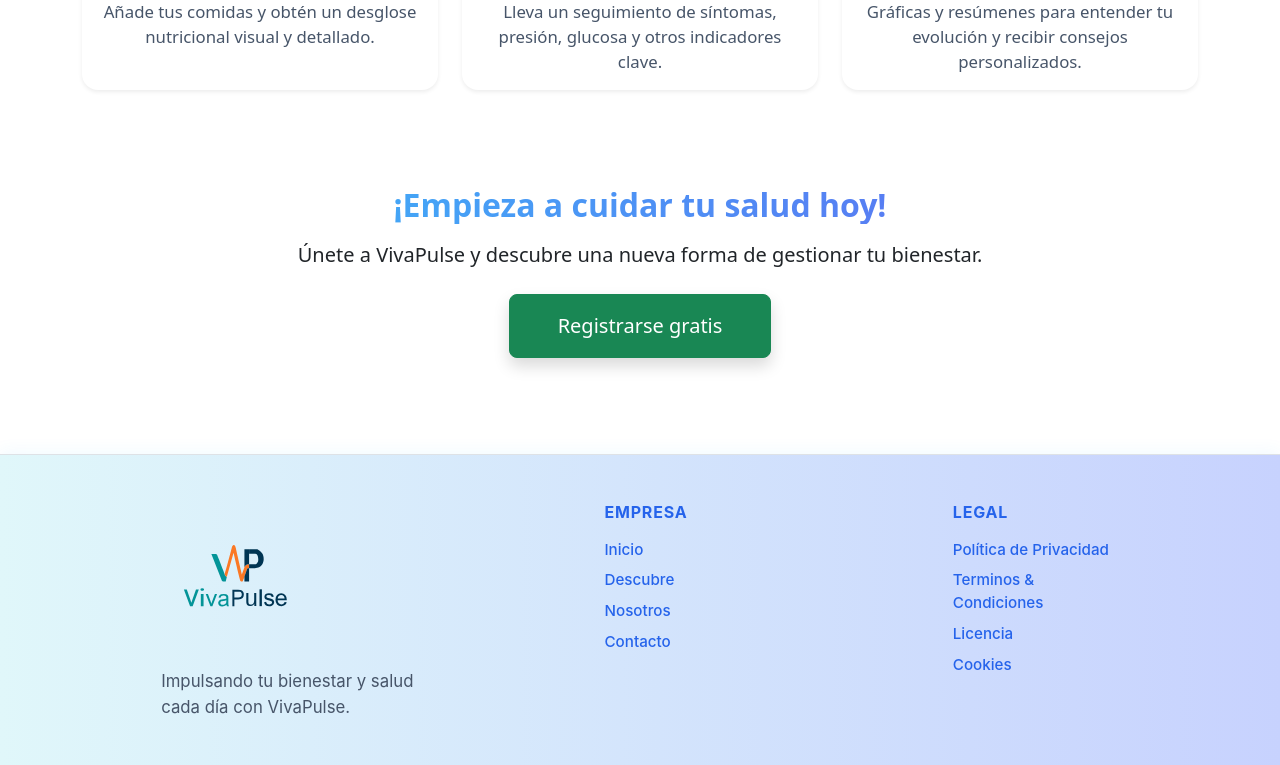
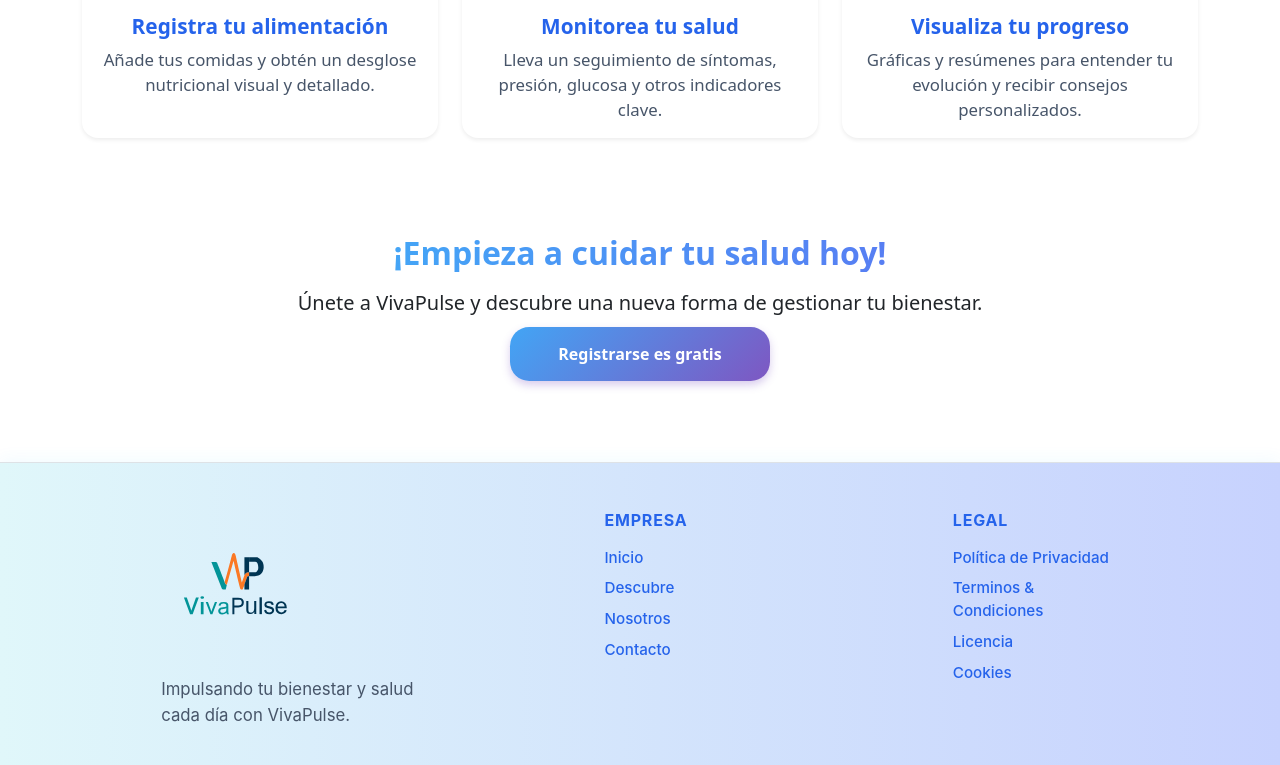
Before and after one commit to davidp209/vivapulsefront, a React (Vite) app: page / in a window 1280 px wide. Shown: the part 916-1681 px from the top of the page. Built offline with nearby package versions, Linux system fonts and the light colour scheme.

Commit message:
Update Home component layout and modify registration link style

```diff
--- a/src/pages/Home/Home.jsx
+++ b/src/pages/Home/Home.jsx
@@ -8,8 +8,8 @@
 
 const Home = () => {
   return (
-    <div className="home-root">
-      {/* Hero Section */}
+    <div className="home-root mt-5">
+
       <section className="hero-section d-flex align-items-center justify-content-center text-center">
         <div className="container">
           <div className="row align-items-center">
@@ -87,11 +87,7 @@
           <p className="lead mb-4">
             Únete a VivaPulse y descubre una nueva forma de gestionar tu bienestar.
           </p>
-          <Link to="/register">
-            <button className="btn btn-success btn-lg shadow px-5 py-3">
-              Registrarse gratis
-            </button>
-          </Link>
+           <Link to={"register"} className="register-btn px-5 py-3"> Registrarse es gratis</Link>
         </div>
       </section>
     </div>
```
